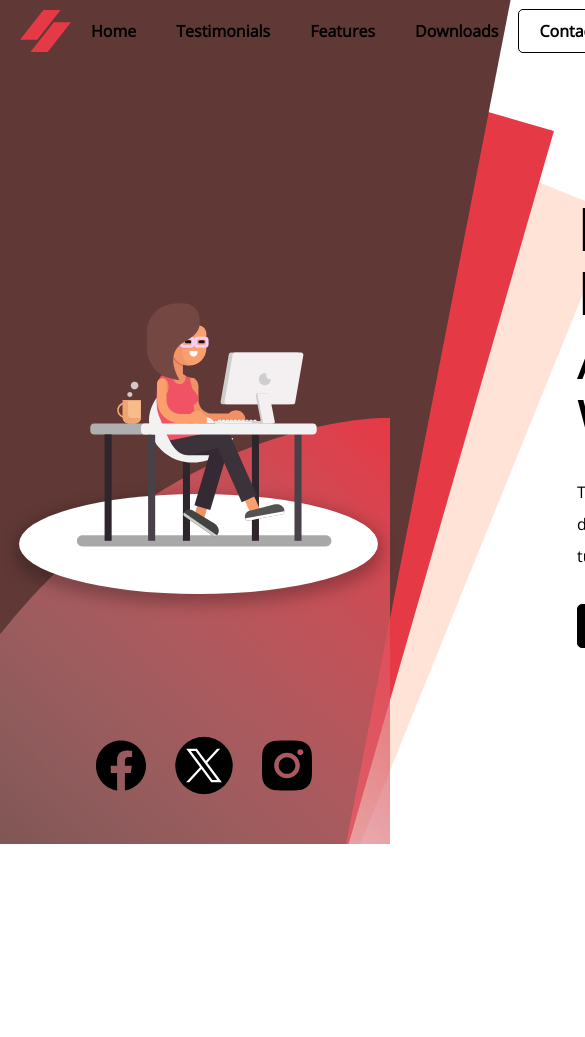
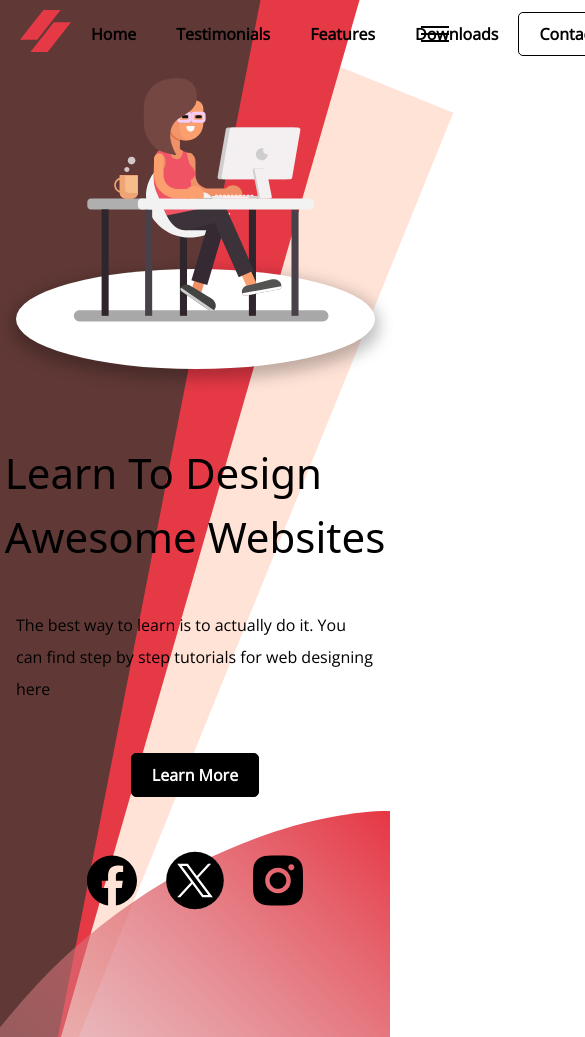
Before and after one commit to ss-malik/landing-page-1, a plain HTML site: page index.html in a window 390 px wide. Shown: the top 1037 px of the page, 585 px wide, since content can reach past the window. Before the commit the page ends 844 px from the top, so only its background shows below. Drawn offline with nearby package versions, Linux system fonts and the light colour scheme; a web font is replaced by a local one.

Commit message:
working on hamburger menu and responsivnes

```diff
--- a/index.html
+++ b/index.html
@@ -9,7 +9,7 @@
   <body>
     <div class="outer-container">
       <nav class="nav-bar">
-        <img src="./assests/Logo.svg" alt="logo" />
+        <a href="#"><img src="./assests/Logo.svg" alt="logo" /></a>
         <ul>
           <li><a href="#">Home</a></li>
           <li><a href="#">Testimonials</a></li>
@@ -17,6 +17,11 @@
           <li><a href="#">Downloads</a></li>
           <li><a class="btn" href="#">Contact</a></li>
         </ul>
+        <div class="hamburger-menu">
+          <div class="bar"></div>
+          <div class="bar"></div>
+          <div class="bar"></div>
+        </div>
       </nav>
       <div class="hero-section">
         <div class="hero-img">
--- a/style.css
+++ b/style.css
@@ -1,17 +1,20 @@
 @import url("https://fonts.googleapis.com/css2?family=Oleo+Script+Swash+Caps:wght@400;700&display=swap");
 @import url("https://fonts.googleapis.com/css2?family=Open+Sans:ital@0;1&display=swap");
+
 * {
   margin: 0;
   padding: 0;
   box-sizing: border-box;
   /* border: 1px solid red; */
 }
+
 body {
   font-family: "Open Sans", sans-serif;
   font-optical-sizing: auto;
   font-weight: 400;
   font-style: normal;
 }
+
 .nav-bar {
   display: flex;
   justify-content: space-between;
@@ -51,19 +54,34 @@ body {
 .nav-bar ul li:last-child a {
   border: 1px solid black;
 }
+.hamburger-menu {
+  display: none;
+  cursor: pointer;
+  /* z-index: 11; */
+}
+
+.hamburger-menu .bar {
+  width: 28px;
+  height: 2px;
+  background-color: #000;
+  margin: 5px 0;
+}
 
 .hero-section {
   display: flex;
   position: relative;
-  height: 100vh;
-  /* width: 100vw; */
-  gap: 180px;
-  /* justify-content: space-between; */
-  background: url(./assests/right-box.svg) no-repeat right bottom;
+  min-height: 100vh;
+  max-width: 100vw;
+  width: 100vw;
+  /* gap: 180px;
+  justify-content: space-between;*/
+  background: url(./assests/right-box.svg) no-repeat right bottom/auto;
 }
 
 .hero-img {
   display: flex;
+  max-width: 597px;
+  width: 100%;
   justify-content: flex-start;
   align-items: center;
 }
@@ -87,6 +105,7 @@ body {
   align-items: flex-start;
   flex-basis: 500px;
 }
+
 .hero-text h1 {
   font-family: "Oleo Script Swash Caps", system-ui;
   font-weight: 400;
@@ -110,6 +129,7 @@ body {
   border-radius: 5px;
   border: 1px solid #000;
 }
+
 .btn-dark:hover {
   background-color: #fff;
   /* border: 1px solid #000; */
@@ -142,3 +162,82 @@ body {
 .social-media img:nth-child(2) {
   width: 100px;
 }
+
+@media (max-width: 1200px) {
+  .hero-text h1 {
+    font-size: 48px;
+  }
+  .hero-text p {
+    padding: 0 1rem 0 0;
+  }
+
+  .bg {
+    left: -100px;
+  }
+}
+
+@media (max-width: 1007px) {
+  .nav-bar {
+    padding: 10px 20px;
+  }
+  .nav-bar ul.active {
+    position: fixed;
+    flex-direction: column;
+    justify-content: center;
+    align-items: center;
+    height: 100vh;
+    max-width: 100vw;
+    width: 100%;
+    top: 15%;
+    left: 0;
+    row-gap: 25px;
+    background-color: aqua;
+  }
+  .hamburger-menu {
+    display: block;
+  }
+  .hero-text h1 {
+    font-size: 42px;
+  }
+  .bg {
+    left: -300px;
+    /* display: none; */
+  }
+}
+@media (max-width: 640px) {
+  .hero-section {
+    flex-direction: column;
+    justify-content: center;
+    align-items: center;
+    min-height: 100vh;
+    height: 100%;
+  }
+  .hero-img {
+    justify-content: center;
+  }
+  .social-media {
+    position: static;
+    margin-bottom: 20rem;
+  }
+  .bg {
+    left: -450px;
+    top: -200px;
+  }
+  .hero-text {
+    display: flex;
+    flex-direction: column;
+    justify-content: center;
+    align-items: center;
+    flex-basis: 450px;
+  }
+  .hero-text p {
+    max-width: 400px;
+    padding: 1rem;
+  }
+}
+
+@media (min-width: 1367px) {
+  .hero-section {
+    justify-content: space-around;
+  }
+}
```
